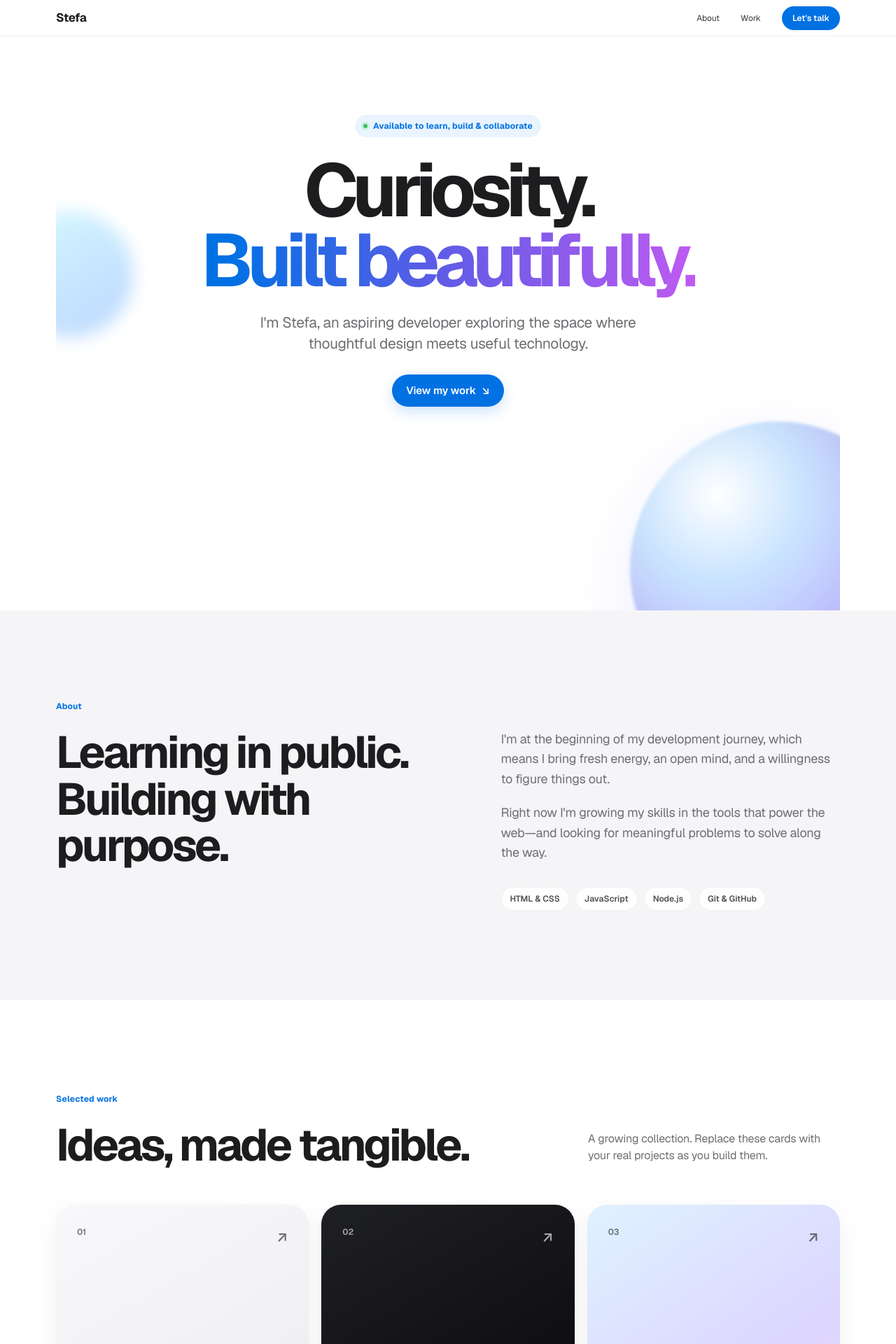
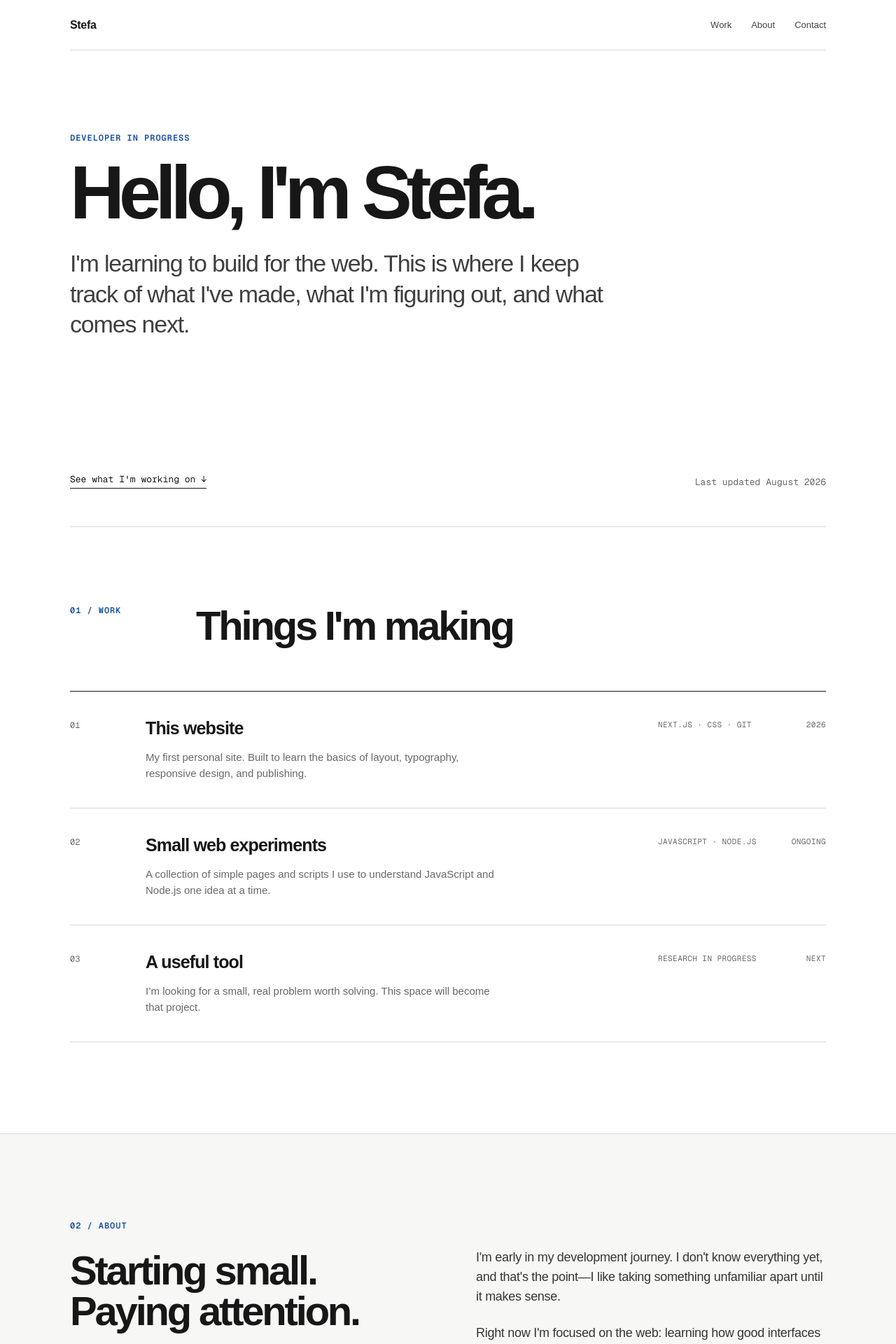
Before and after one commit to WHYDOESTHISWORLDEXIST/stefan-portfolio, a Next.js app: page / in a window 1280 px wide. Shown: the top 1920 px of the page at 70% size. Built offline with nearby package versions, Linux system fonts and the light colour scheme.

Commit message:
Make portfolio more personal and editorial

```diff
--- a/app/globals.css
+++ b/app/globals.css
@@ -1,38 +1,23 @@
 @import 'tailwindcss';
 
-:root { --black:#1d1d1f; --muted:#6e6e73; --blue:#0071e3; --surface:#f5f5f7; --white:#fff; }
+:root { --ink:#171717; --muted:#686868; --line:#d8d8d8; --paper:#f7f7f5; --accent:#174ea6; }
 * { box-sizing:border-box; }
 html { scroll-behavior:smooth; }
-body { margin:0; background:var(--white); color:var(--black); font-family:var(--font-geist-sans),-apple-system,BlinkMacSystemFont,"Segoe UI",sans-serif; -webkit-font-smoothing:antialiased; }
+body { margin:0; background:#fff; color:var(--ink); font-family:Arial,Helvetica,sans-serif; -webkit-font-smoothing:antialiased; }
 a { color:inherit; text-decoration:none; }
-.shell { width:min(1120px,calc(100% - 48px)); margin-inline:auto; }
-.nav { position:sticky; top:0; z-index:20; width:100%; height:52px; padding-inline:max(24px,calc((100% - 1120px)/2)); display:flex; align-items:center; justify-content:space-between; background:rgba(255,255,255,.78); border-bottom:1px solid rgba(0,0,0,.06); backdrop-filter:saturate(180%) blur(20px); }
-.wordmark { font-size:17px; font-weight:650; letter-spacing:-.025em; }
-.navLinks { display:flex; align-items:center; gap:30px; font-size:12px; color:#3a3a3c; }
-.navLinks a { transition:color .2s; }.navLinks a:hover { color:var(--blue); }
-.navCta { padding:8px 15px; border-radius:999px; background:var(--blue); color:white!important; font-weight:600; }
-.hero { min-height:820px; padding:112px 0 84px; text-align:center; position:relative; overflow:hidden; display:flex; flex-direction:column; align-items:center; }
-.eyebrow,.sectionLabel { font-size:12px; font-weight:650; letter-spacing:.02em; color:var(--blue); }
-.eyebrow { display:flex; align-items:center; gap:8px; padding:7px 12px; border-radius:999px; background:#eaf4ff; }
-.eyebrow span { width:6px; height:6px; border-radius:50%; background:#34c759; box-shadow:0 0 0 3px rgba(52,199,89,.16); }
-.hero h1 { position:relative; z-index:2; max-width:900px; margin:26px 0 24px; font-size:clamp(68px,8.3vw,108px); line-height:.94; letter-spacing:-.075em; font-weight:700; }
-.hero h1 em,.contact h2 em { font:inherit; background:linear-gradient(90deg,#0071e3 5%,#5e5ce6 48%,#bf5af2); -webkit-background-clip:text; background-clip:text; color:transparent; }
-.heroBottom { position:relative; z-index:2; display:flex; flex-direction:column; align-items:center; gap:28px; }
-.heroBottom p { max-width:630px; margin:0; font-size:21px; line-height:1.45; color:var(--muted); letter-spacing:-.018em; }
-.roundLink { display:inline-flex; align-items:center; gap:8px; padding:12px 20px; border-radius:999px; background:var(--blue); color:white; font-size:15px; font-weight:600; box-shadow:0 7px 20px rgba(0,113,227,.2); transition:transform .2s,box-shadow .2s; }
-.roundLink:hover { transform:translateY(-2px); box-shadow:0 10px 26px rgba(0,113,227,.28); }
-.orb { position:absolute; border-radius:50%; filter:blur(2px); pointer-events:none; }
-.orbOne { width:420px; height:420px; right:-120px; bottom:-150px; opacity:.45; background:radial-gradient(circle at 30% 25%,#fff 0,#8bc5ff 28%,#6c63ff 60%,#d54cff 100%); box-shadow:inset -45px -45px 90px rgba(30,30,80,.25),0 35px 90px rgba(72,80,255,.22); }
-.orbTwo { width:180px; height:180px; left:-70px; top:250px; opacity:.26; background:linear-gradient(145deg,#60efff,#0061ff); filter:blur(12px); }
-.about { background:var(--surface); width:100%; max-width:none; padding:128px max(24px,calc((100% - 1120px)/2)); }
-.sectionLabel { margin:0 0 24px; }.aboutGrid { display:grid; grid-template-columns:1.05fr .95fr; gap:100px; align-items:start; }
-.about h2,.sectionHead h2 { margin:0; font-size:clamp(44px,5vw,68px); line-height:1.04; letter-spacing:-.055em; font-weight:680; }
-.aboutCopy { max-width:500px; }.aboutCopy>p { margin:0 0 20px; color:var(--muted); font-size:18px; line-height:1.58; letter-spacing:-.016em; }
-.skills { display:flex; flex-wrap:wrap; gap:9px; margin-top:34px; }.skills span,.tags span { padding:8px 13px; border-radius:999px; background:rgba(255,255,255,.92); color:#515154; font-size:12px; font-weight:550; box-shadow:inset 0 0 0 1px rgba(0,0,0,.055); }
-.work { padding:132px 0; }.sectionHead { display:flex; justify-content:space-between; align-items:flex-end; margin-bottom:52px; }.sectionHead>p { max-width:360px; margin:0 0 5px; color:var(--muted); font-size:16px; line-height:1.55; letter-spacing:-.012em; }
-.projectGrid { display:grid; grid-template-columns:repeat(3,1fr); gap:18px; }.project { min-height:430px; padding:30px; border-radius:28px; display:flex; flex-direction:column; justify-content:space-between; overflow:hidden; background:linear-gradient(150deg,#f8f8fa,#ececf0); box-shadow:0 1px 2px rgba(0,0,0,.03),0 10px 35px rgba(0,0,0,.055); transition:transform .28s ease,box-shadow .28s ease; }
-.project:nth-child(2) { color:white; background:linear-gradient(150deg,#1f2024,#050506); }.project:nth-child(2) p { color:#b4b4ba; }.project:nth-child(2) .tags span { color:#eee; background:rgba(255,255,255,.11); box-shadow:inset 0 0 0 1px rgba(255,255,255,.08); }.project:nth-child(3) { background:linear-gradient(145deg,#dff2ff,#dcd6ff 58%,#f4d8f5); }
-.project:hover { transform:translateY(-6px) scale(1.008); box-shadow:0 18px 48px rgba(0,0,0,.1); }.projectTop { display:flex; justify-content:space-between; color:inherit; opacity:.62; font-size:12px; font-weight:600; }.arrow { font-size:21px; }.project h3 { margin:0 0 12px; font-size:29px; line-height:1.05; letter-spacing:-.045em; }.project p { margin:0 0 22px; color:var(--muted); line-height:1.5; font-size:15px; }.tags { display:flex; flex-wrap:wrap; gap:7px; }
-.contact { background:#000; color:#f5f5f7; }.contactInner { min-height:680px; padding:112px 0 38px; display:flex; flex-direction:column; }.sectionLabel.light { color:#2997ff; }.contact h2 { margin:14px 0 70px; max-width:950px; font-size:clamp(62px,8.5vw,108px); line-height:.94; letter-spacing:-.07em; font-weight:700; }.emailLink { display:flex; justify-content:space-between; padding:0 0 18px; border-bottom:1px solid #333336; font-size:clamp(23px,3vw,34px); color:#f5f5f7; transition:color .2s; }.emailLink:hover { color:#2997ff; }.contact footer { margin-top:auto; padding-top:72px; display:flex; justify-content:space-between; color:#86868b; font-size:12px; }
-@media (max-width:760px) { .shell{width:min(100% - 32px,1120px)} .nav{padding-inline:16px}.navLinks>a:not(.navCta){display:none}.hero{min-height:720px;padding:92px 0 64px}.hero h1{font-size:clamp(58px,18vw,82px)}.heroBottom p{font-size:18px}.orbOne{width:280px;height:280px;right:-130px}.orbTwo{width:130px;height:130px;left:-70px}.about{padding:90px 16px}.aboutGrid{grid-template-columns:1fr;gap:42px}.work{padding:92px 0}.sectionHead{display:block}.sectionHead>p{margin-top:22px}.projectGrid{grid-template-columns:1fr}.project{min-height:340px}.contactInner{min-height:600px}.contact h2{font-size:clamp(55px,16vw,80px)}.contact footer{gap:20px}}
-@media (prefers-reduced-motion:reduce){html{scroll-behavior:auto}*{transition:none!important}}
+.shell { width:min(1080px,calc(100% - 48px)); margin-inline:auto; }
+.nav { height:72px; display:flex; align-items:center; justify-content:space-between; border-bottom:1px solid var(--line); }
+.wordmark { font-size:16px; font-weight:700; letter-spacing:-.02em; }
+.navLinks { display:flex; gap:28px; font-size:13px; color:#444; }.navLinks a:hover { text-decoration:underline; text-underline-offset:4px; }
+.hero { min-height:680px; padding:118px 0 54px; display:flex; flex-direction:column; align-items:flex-start; }
+.kicker,.sectionHead>p { margin:0; color:var(--accent); font:600 12px/1.2 var(--font-geist-mono),monospace; text-transform:uppercase; letter-spacing:.08em; }
+.hero h1 { margin:20px 0 28px; font-size:clamp(60px,9vw,108px); line-height:.95; letter-spacing:-.075em; font-weight:600; }
+.intro { max-width:770px; margin:0; color:#3f3f3f; font-size:clamp(22px,3vw,34px); line-height:1.28; letter-spacing:-.035em; }
+.heroMeta { width:100%; margin-top:auto; padding-top:72px; display:flex; justify-content:space-between; align-items:end; font:13px/1.4 var(--font-geist-mono),monospace; color:var(--muted); }
+.heroMeta a { color:var(--ink); border-bottom:1px solid var(--ink); padding-bottom:3px; }
+.work { padding:112px 0 130px; border-top:1px solid var(--line); }.sectionHead { display:grid; grid-template-columns:180px 1fr; margin-bottom:64px; }.sectionHead h2 { margin:0; font-size:clamp(38px,5vw,58px); line-height:1; letter-spacing:-.055em; font-weight:600; }
+.projectList { border-top:1px solid var(--ink); }.project { display:grid; grid-template-columns:70px 1fr 240px; gap:38px; padding:34px 0 38px; border-bottom:1px solid var(--line); }.projectNumber { padding-top:6px; color:var(--muted); font:12px var(--font-geist-mono),monospace; }.project h3 { margin:0 0 10px; font-size:25px; letter-spacing:-.035em; font-weight:600; }.project p { max-width:520px; margin:0; color:var(--muted); font-size:15px; line-height:1.55; }.projectMeta { display:flex; justify-content:space-between; gap:16px; padding-top:6px; color:var(--muted); font:11px/1.4 var(--font-geist-mono),monospace; text-transform:uppercase; letter-spacing:.04em; }
+.about { background:var(--paper); border-block:1px solid var(--line); padding:124px 0; }.aboutGrid { display:grid; grid-template-columns:1fr 1fr; gap:80px; }.about .sectionHead { display:block; }.about .sectionHead>p { margin-bottom:28px; }.aboutCopy { padding-top:39px; }.aboutCopy>p { margin:0 0 24px; color:#353535; font-size:18px; line-height:1.55; letter-spacing:-.016em; }.aboutCopy dl { margin:54px 0 0; border-top:1px solid var(--line); }.aboutCopy dl div { display:grid; grid-template-columns:130px 1fr; padding:16px 0; border-bottom:1px solid var(--line); }.aboutCopy dt { color:var(--muted); font:11px var(--font-geist-mono),monospace; text-transform:uppercase; }.aboutCopy dd { margin:0; font-size:13px; }
+.contact { padding:132px 0 144px; }.contact h2 { max-width:880px; margin:28px 0 54px; font-size:clamp(42px,6vw,72px); line-height:1.06; letter-spacing:-.06em; font-weight:600; }.emailLink { display:inline-block; color:var(--accent); font-size:19px; border-bottom:1px solid currentColor; padding-bottom:4px; }.footer { padding:28px 0 34px; border-top:1px solid var(--line); display:flex; justify-content:space-between; color:var(--muted); font:11px var(--font-geist-mono),monospace; text-transform:uppercase; letter-spacing:.04em; }
+@media (max-width:760px) { .shell{width:min(100% - 32px,1080px)}.navLinks{gap:16px}.hero{min-height:610px;padding-top:90px}.hero h1{font-size:clamp(58px,18vw,78px)}.intro{font-size:23px}.heroMeta{display:block}.heroMeta span{display:block;margin-top:18px}.work{padding:86px 0 100px}.sectionHead{display:block;margin-bottom:44px}.sectionHead>p{margin-bottom:20px}.project{grid-template-columns:36px 1fr;gap:12px;padding:28px 0}.projectMeta{grid-column:2;justify-content:flex-start;margin-top:4px}.about{padding:90px 0}.aboutGrid{grid-template-columns:1fr;gap:0}.aboutCopy{padding-top:0}.contact{padding:96px 0 110px}.contact h2{font-size:45px}.footer{padding-bottom:28px}}
+@media (prefers-reduced-motion:reduce){html{scroll-behavior:auto}}
--- a/app/layout.tsx
+++ b/app/layout.tsx
@@ -18,13 +18,13 @@ export const metadata: Metadata = {
   metadataBase: new URL('https://stefa-developer-portfolio.stefan-cutler.chatgpt.site'),
   openGraph: {
     title: 'Stefa — Developer & Creative Builder',
-    description: 'Curiosity. Built beautifully.',
+    description: 'Developer in progress.',
     images: ['/og.png'],
   },
   twitter: {
     card: 'summary_large_image',
     title: 'Stefa — Developer & Creative Builder',
-    description: 'Curiosity. Built beautifully.',
+    description: 'Developer in progress.',
     images: ['/og.png'],
   },
 };
--- a/app/page.tsx
+++ b/app/page.tsx
@@ -1,39 +1,70 @@
 const projects = [
-  { number: '01', title: 'My first web project', description: 'A focused, useful web experience built while learning the foundations of modern development.', tags: ['Web', 'Design', 'JavaScript'] },
-  { number: '02', title: 'A helpful little tool', description: 'A simple idea turned into software—made to solve a real problem and sharpen my craft.', tags: ['Node.js', 'Problem solving'] },
-  { number: '03', title: 'What I build next', description: 'This space is reserved for the next experiment, collaboration, or ambitious idea.', tags: ['Coming soon'] },
+  {
+    year: '2026',
+    title: 'This website',
+    description: 'My first personal site. Built to learn the basics of layout, typography, responsive design, and publishing.',
+    tools: 'Next.js · CSS · Git',
+  },
+  {
+    year: 'Ongoing',
+    title: 'Small web experiments',
+    description: 'A collection of simple pages and scripts I use to understand JavaScript and Node.js one idea at a time.',
+    tools: 'JavaScript · Node.js',
+  },
+  {
+    year: 'Next',
+    title: 'A useful tool',
+    description: 'I’m looking for a small, real problem worth solving. This space will become that project.',
+    tools: 'Research in progress',
+  },
 ];
 
 export default function Home() {
   return (
-    <main>
+    <main id="top">
       <nav className="nav shell" aria-label="Main navigation">
-        <a className="wordmark" href="#top" aria-label="Stefa, home">Stefa</a>
-        <div className="navLinks"><a href="#about">About</a><a href="#work">Work</a><a className="navCta" href="#contact">Let&apos;s talk</a></div>
+        <a className="wordmark" href="#top">Stefa</a>
+        <div className="navLinks"><a href="#work">Work</a><a href="#about">About</a><a href="#contact">Contact</a></div>
       </nav>
-      <section className="hero shell" id="top">
-        <div className="eyebrow"><span /> Available to learn, build & collaborate</div>
-        <h1>Curiosity.<br /><em>Built beautifully.</em></h1>
-        <div className="heroBottom"><p>I&apos;m Stefa, an aspiring developer exploring the space where thoughtful design meets useful technology.</p><a className="roundLink" href="#work">View my work <span>↘</span></a></div>
-        <div className="orb orbOne" aria-hidden="true" /><div className="orb orbTwo" aria-hidden="true" />
+
+      <section className="hero shell">
+        <p className="kicker">Developer in progress</p>
+        <h1>Hello, I&apos;m Stefa.</h1>
+        <p className="intro">I&apos;m learning to build for the web. This is where I keep track of what I&apos;ve made, what I&apos;m figuring out, and what comes next.</p>
+        <div className="heroMeta"><a href="#work">See what I&apos;m working on ↓</a><span>Last updated August 2026</span></div>
       </section>
-      <section className="about shell" id="about">
-        <p className="sectionLabel">About</p>
-        <div className="aboutGrid"><h2>Learning in public.<br />Building with purpose.</h2><div className="aboutCopy">
-          <p>I&apos;m at the beginning of my development journey, which means I bring fresh energy, an open mind, and a willingness to figure things out.</p>
-          <p>Right now I&apos;m growing my skills in the tools that power the web—and looking for meaningful problems to solve along the way.</p>
-          <div className="skills" aria-label="Skills"><span>HTML & CSS</span><span>JavaScript</span><span>Node.js</span><span>Git & GitHub</span></div>
-        </div></div>
+
+      <section className="work shell" id="work">
+        <header className="sectionHead"><p>01 / Work</p><h2>Things I&apos;m making</h2></header>
+        <div className="projectList">
+          {projects.map((project, index) => (
+            <article className="project" key={project.title}>
+              <span className="projectNumber">0{index + 1}</span>
+              <div><h3>{project.title}</h3><p>{project.description}</p></div>
+              <div className="projectMeta"><span>{project.tools}</span><span>{project.year}</span></div>
+            </article>
+          ))}
+        </div>
       </section>
-      <section className="work shell" id="work">
-        <div className="sectionHead"><div><p className="sectionLabel">Selected work</p><h2>Ideas, made tangible.</h2></div><p>A growing collection. Replace these cards with your real projects as you build them.</p></div>
-        <div className="projectGrid">{projects.map((project) => <article className="project" key={project.number}><div className="projectTop"><span>{project.number}</span><span className="arrow">↗</span></div><div><h3>{project.title}</h3><p>{project.description}</p><div className="tags">{project.tags.map((tag) => <span key={tag}>{tag}</span>)}</div></div></article>)}</div>
+
+      <section className="about" id="about">
+        <div className="shell aboutGrid">
+          <header className="sectionHead"><p>02 / About</p><h2>Starting small.<br />Paying attention.</h2></header>
+          <div className="aboutCopy">
+            <p>I&apos;m early in my development journey. I don&apos;t know everything yet, and that&apos;s the point—I like taking something unfamiliar apart until it makes sense.</p>
+            <p>Right now I&apos;m focused on the web: learning how good interfaces are structured, how code becomes a working product, and how to make each project a little better than the last.</p>
+            <dl><div><dt>Learning</dt><dd>HTML, CSS, JavaScript, Node.js</dd></div><div><dt>Using</dt><dd>VS Code, Git, GitHub</dd></div><div><dt>Interested in</dt><dd>Useful software and thoughtful design</dd></div></dl>
+          </div>
+        </div>
       </section>
-      <section className="contact" id="contact"><div className="shell contactInner">
-        <p className="sectionLabel light">Start a conversation</p><h2>Let&apos;s make<br /><em>something great.</em></h2>
-        <a className="emailLink" href="mailto:hello@example.com">hello@example.com <span>↗</span></a>
-        <footer><span>© 2026 Stefa</span><span>Built with curiosity and care.</span></footer>
-      </div></section>
+
+      <section className="contact shell" id="contact">
+        <p className="kicker">03 / Contact</p>
+        <h2>If you&apos;re building something interesting, I&apos;d like to hear about it.</h2>
+        <a className="emailLink" href="mailto:hello@example.com">hello@example.com ↗</a>
+      </section>
+
+      <footer className="footer shell"><span>© 2026 Stefa</span><a href="#top">Back to top ↑</a></footer>
     </main>
   );
 }
```
Also changed, not shown: public/og.png.
